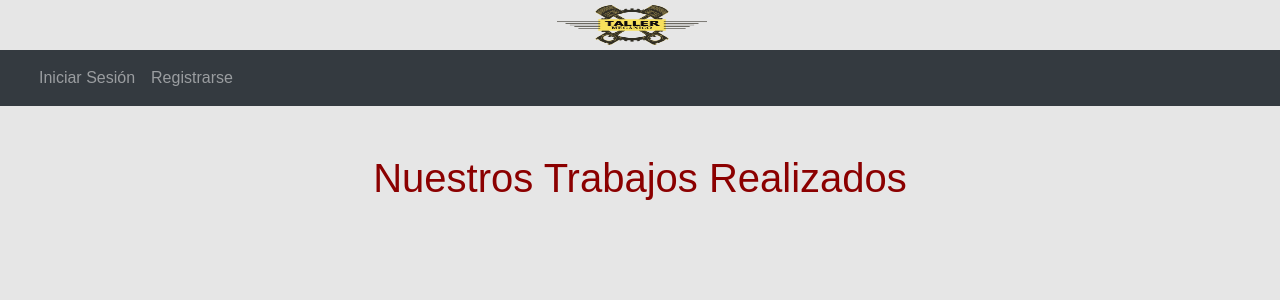
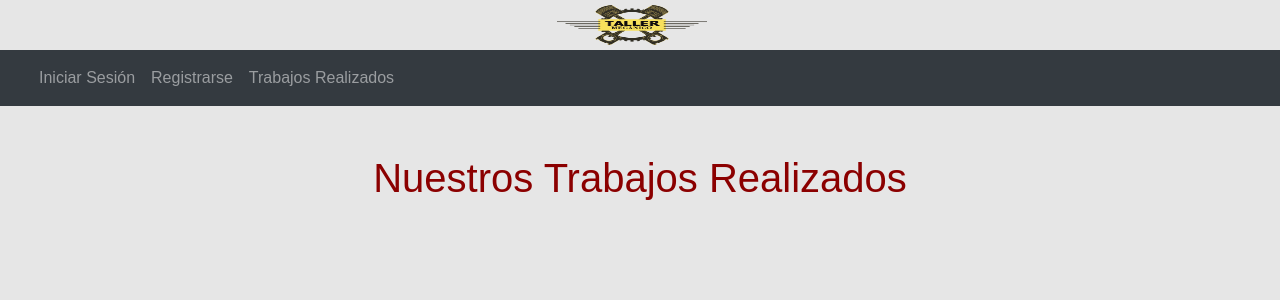
Before and after one commit to jazielSlayer/Taller, a Flask app: page /trabajos in a window 1280 px wide. Shown: the top 300 px of the page. Run offline with Flask 3, Linux system fonts and the light colour scheme; data that the repository does not hold is empty; some libraries are stand-ins or nearby versions.

Commit message:
Modificacion

```diff
--- a/App.py
+++ b/App.py
@@ -120,7 +120,7 @@ def logout():
 @app.route('/trabajos')
 def trabajos():
     cur = mysql.connection.cursor()
-    cur.execute('SELECT * FROM Trabajos WHERE Visible = 1')
+    cur.execute('SELECT * FROM Trabajos WHERE Visible = 0')
     data = cur.fetchall()
     return render_template('/screens/trabajos.html', trabajos=data)
 
--- a/templates/edit/edit_trabajo.html
+++ b/templates/edit/edit_trabajo.html
@@ -32,7 +32,7 @@
                     </select>
                 </div>
                 <div class="form-group form-check">
-                    <input type="checkbox" class="form-check-input" id="visible" name="visible" {% if trabajo[6] == 1 %}checked{% endif %}>
+                    <input type="checkbox" class="form-check-input" id="visible" name="visible" {% if trabajo[6] == 0 %}checked{% endif %}>
                     <label class="form-check-label" for="visible">Visible para clientes</label>
                 </div>
                 <button type="submit" class="btn btn-primary mt-3">Actualizar Trabajo</button>
--- a/templates/layout.html
+++ b/templates/layout.html
@@ -45,9 +45,7 @@
                             <a class="nav-link" href="/citas/solicitar">Solicitar Cita</a>
                         </li>
                         {% endif %}
-                        <li class="nav-item">
-                            <a class="nav-link" href="/trabajos">Trabajos Realizados</a>
-                        </li>
+
                         <li class="nav-item">
                             <a class="nav-link" href="/logout">Cerrar Sesión</a>
                         </li>
@@ -59,6 +57,9 @@
                             <a class="nav-link" href="/register">Registrarse</a>
                         </li>
                     {% endif %}
+                    <li class="nav-item">
+                            <a class="nav-link" href="/trabajos">Trabajos Realizados</a>
+                    </li>
 
                 </ul>
             </div>
```
Also changed, not shown: templates/screens/trabajos.html (indentation only).
